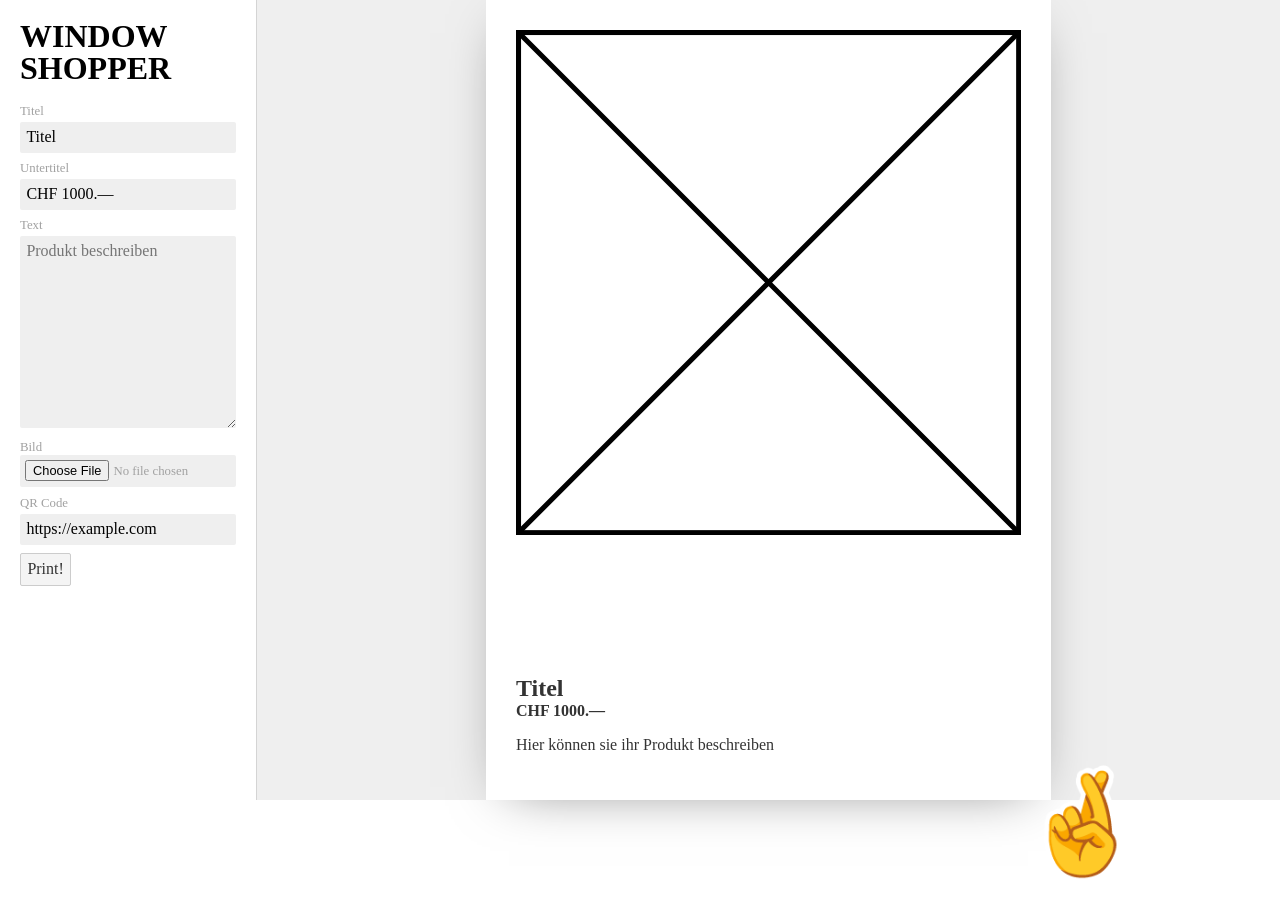
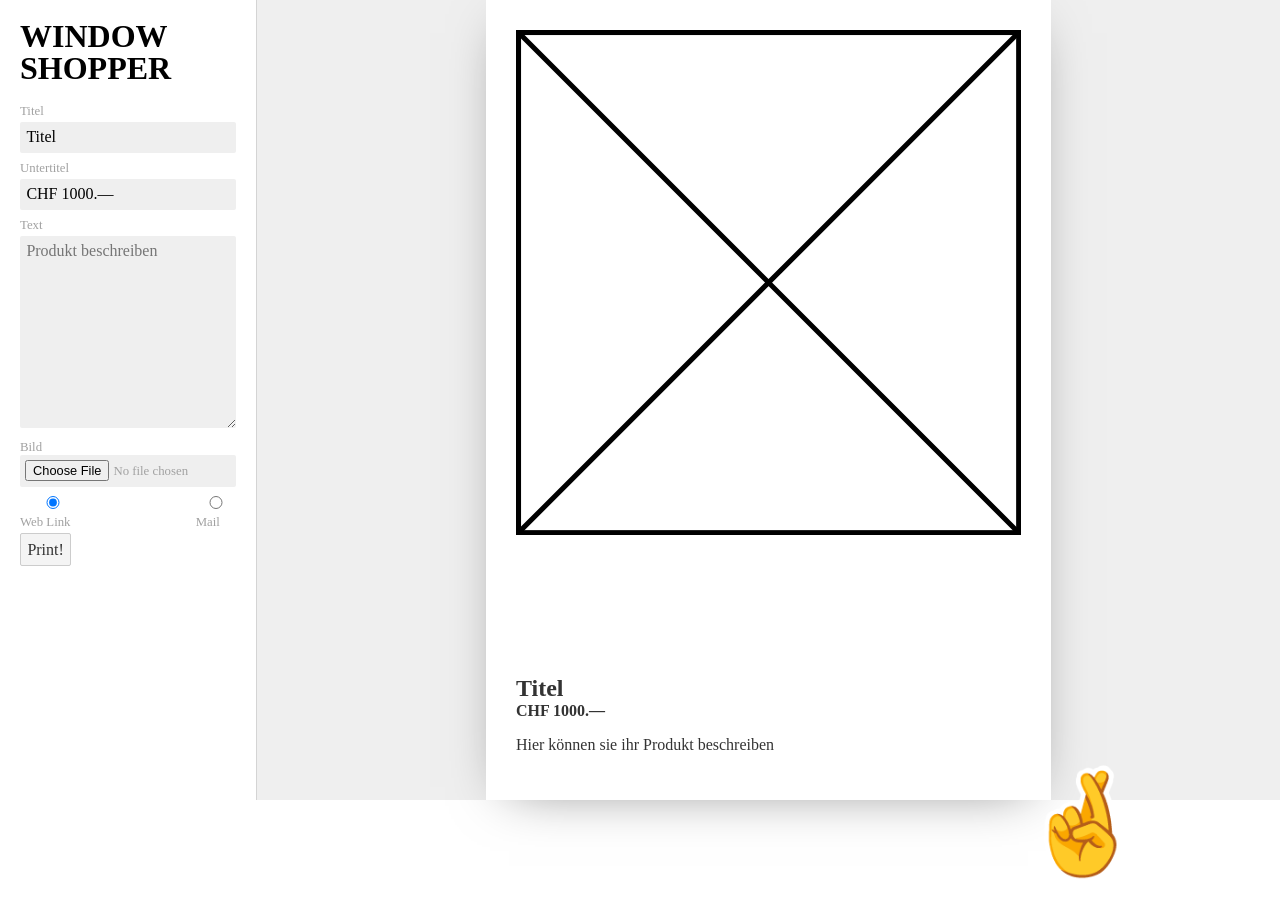
Before and after one commit to shrijo/window-shopper, a Svelte app: page / in a window 1280 px wide. Shown: the top 918 px of the page. Built offline with nearby package versions, Linux system fonts and the light colour scheme; a web font is replaced by a local one.

Commit message:
move form components to form foldet

```diff
--- a/src/App.svelte
+++ b/src/App.svelte
@@ -1,12 +1,13 @@
 <script>
 	// import QrCode from "svelte-qrcode"
 
-	import ImageUpload from "./components/ImageUpload.svelte";
+	import ImageUpload from "./components/form/ImageUpload.svelte";
 	import OptionalImage from "./components/OptionalImage.svelte";
 	import QRCode from "./components/QRCode.svelte";
 	import A4 from "./components/A4.svelte";
-	import LabeledInput from "./components/LabeledInput.svelte";
-import LabeledTextarea from "./components/LabeledTextarea.svelte";
+	import LabeledInput from "./components/form/LabeledInput.svelte";
+	import LabeledTextarea from "./components/form/LabeledTextarea.svelte";
+	import RadioButtons from "./components/form/RadioButtons.svelte";
 
 	let title = 'Titel';
 	let price = 'CHF 1000.—';
@@ -32,7 +33,8 @@ import LabeledTextarea from "./components/LabeledTextarea.svelte";
 			<LabeledInput label="Untertitel" placeholder="Produkt Preis" bind:value={price}/>
 			<LabeledTextarea label="Text" placeholder={textPlaceholder} bind:value={text}/>
 			<ImageUpload bind:value={image}/>
-			<LabeledInput label="QR Code" placeholder="https://example.com" bind:value={link}/>
+			<!-- <LabeledInput label="QR Code" placeholder="https://example.com" bind:value={link}/> -->
+			<RadioButtons />
 			<button on:click={onPrint} type="button">Print!</button>
 		</form>
 	</div>
--- /dev/null
+++ b/src/components/form/QRLinkFields.svelte
@@ -0,0 +1,4 @@
+<script>
+  export let value;
+</script>
+<!-- <LabeledInput label="QR Code" placeholder="https://example.com" bind:value={link}/> -->
--- /dev/null
+++ b/src/components/form/QRMailFields.svelte
@@ -0,0 +1 @@
+Mail
--- /dev/null
+++ b/src/components/form/RadioButtons.svelte
@@ -0,0 +1,33 @@
+<script>
+	import QRLinkFields from "./QRLinkFields.svelte";
+	import QRMailFields from "./QRMailFields.svelte";
+
+  let type = 1;
+</script>
+
+<section>
+	<label>
+		<input type=radio bind:group={type} value={1}>
+		Web Link
+	</label>
+
+	<label>
+		<input type=radio bind:group={type} value={2}>
+		Mail
+	</label>
+</section>
+<section>
+	{#if type === 1}
+		<!-- <QRLinkFields /> -->
+	{:else}
+		<!-- <QRMailFields /> -->
+	{/if}
+</section>
+
+
+<style>
+	section {
+		display: flex;
+		justify-content: space-between;
+	}
+</style>
```
Also changed, not shown: src/components/coords-builder.svelte (deleted, +0 -17 lines), src/components/form/ImageUpload.svelte (renamed from src/components/ImageUpload.svelte), src/components/form/LabeledInput.svelte (renamed from src/components/LabeledInput.svelte), src/components/form/LabeledTextarea.svelte (renamed from src/components/LabeledTextarea.svelte).
